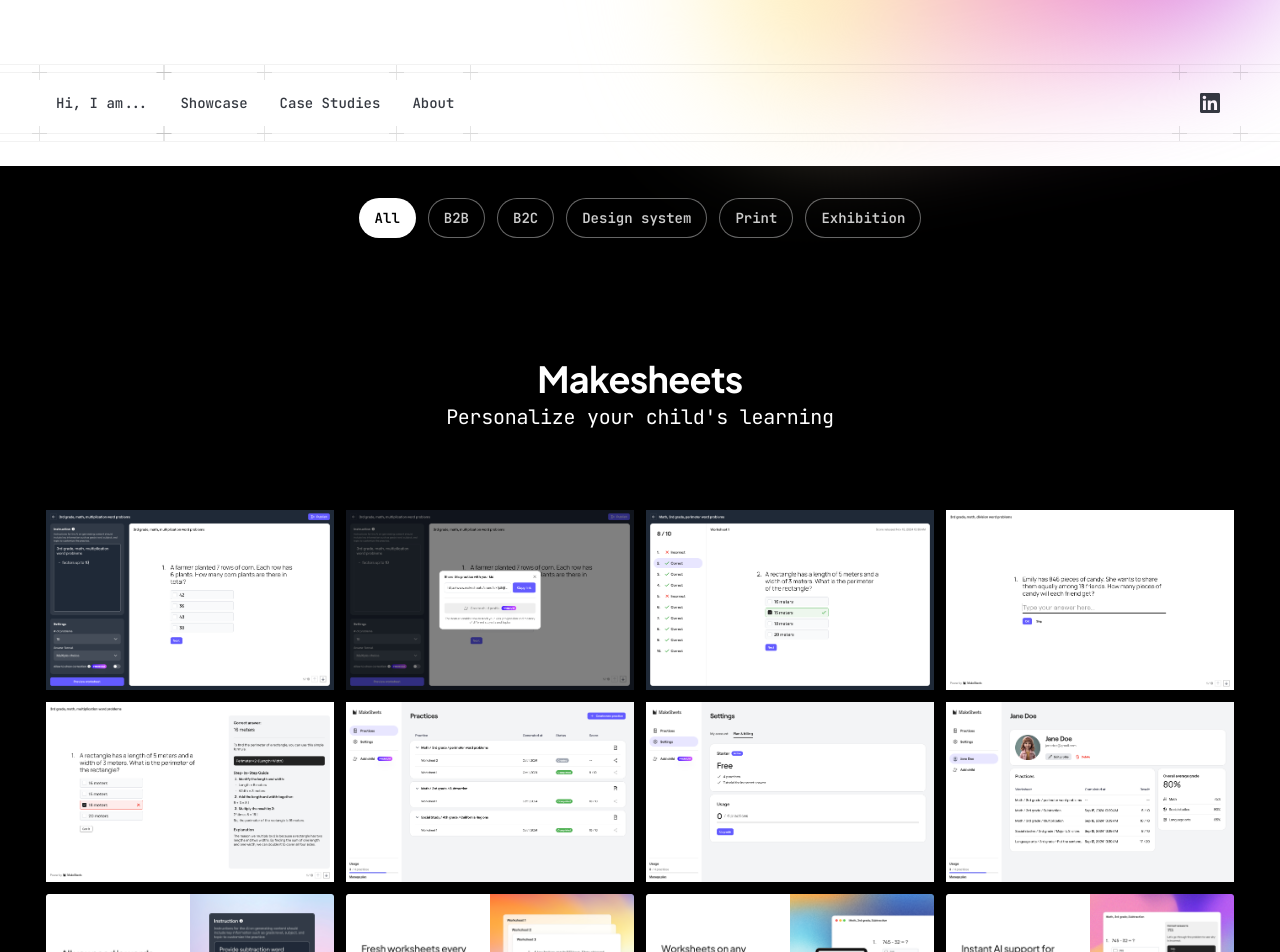
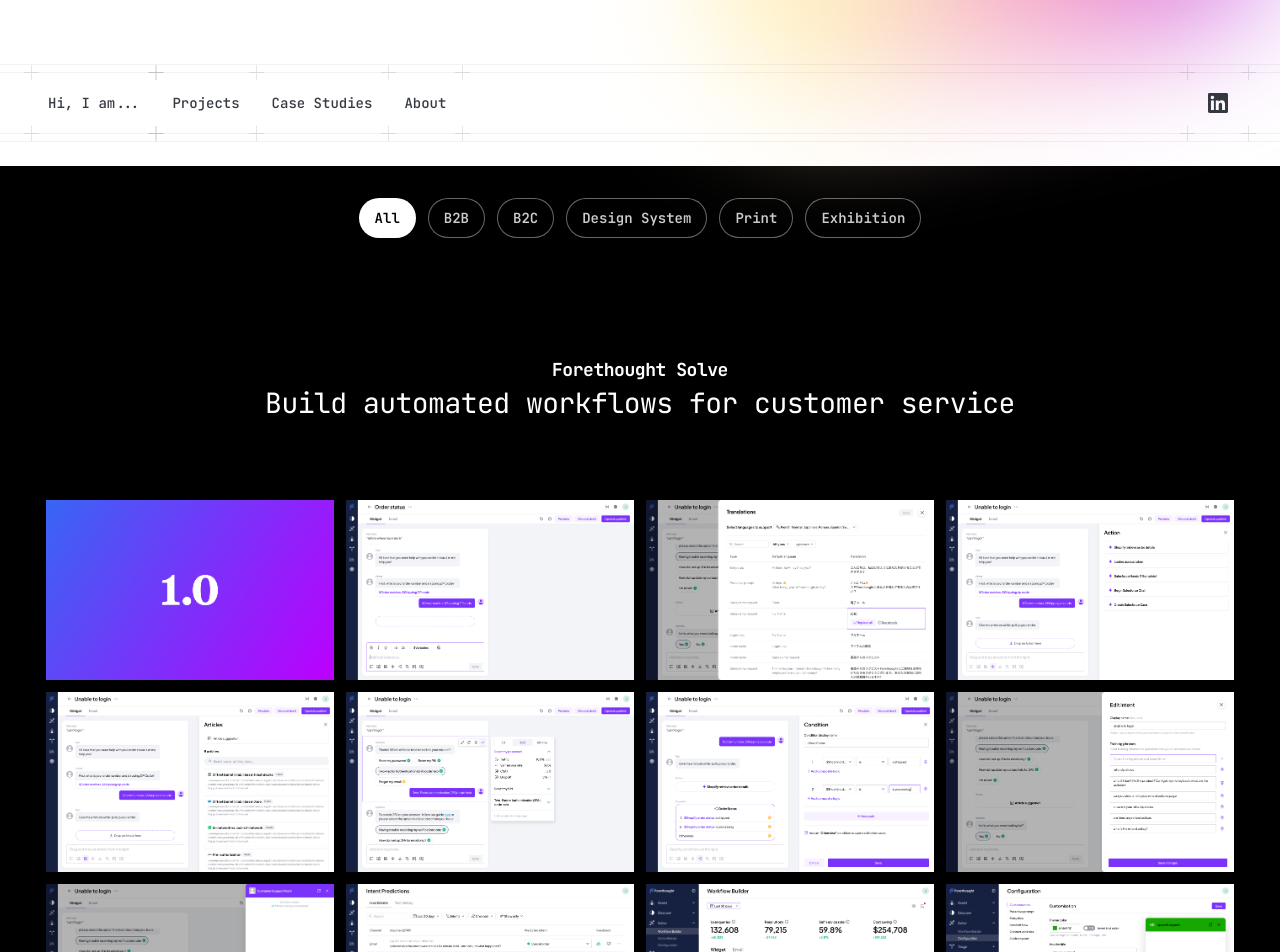
Before and after one commit to holmanworks/holmanworks, a Next.js app: page /portfolio in a window 1280 px wide. Shown: the top 952 px of the page. Built offline with nearby package versions, Linux system fonts and the light colour scheme; a web font is replaced by a local one.

Commit message:
Update project order

```diff
--- a/src/app/case/page.tsx
+++ b/src/app/case/page.tsx
@@ -15,8 +15,8 @@
       <Container className="bg-white sm:pb-6 pb-6">
         <Navbar />
 
-        <div className="mx-auto flex flex-col items-center max-w-[800px] gap-y-6 py-24">
-          <div className="sm:text-9xl text-7xl font-bold text-gray-800 flex items-center gap-x-4 hover:gap-x-6 transition-all duration-300 ease-in-out">
+        <div className="mx-auto flex flex-col py-10">
+          <div className="text-xl font-bold font-mono text-gray-800 flex gap-x-4 hover:gap-x-6 transition-all duration-300 ease-in-out">
             Case Studies
           </div>
 
--- a/src/app/layout.tsx
+++ b/src/app/layout.tsx
@@ -23,7 +23,7 @@
       <head>
         <link
           rel="stylesheet"
-          href="https://fonts.googleapis.com/css2?family=Crimson+Text:ital,wght@0,400;0,600;0,700;1,400;1,600;1,700&family=JetBrains+Mono:ital,wght@0,100..800;1,100..800&family=Ovo&family=Plus+Jakarta+Sans:ital,wght@0,200..800;1,200..800&display=swap"
+          href="https://fonts.googleapis.com/css2?family=Figtree:ital,wght@0,300..900;1,300..900&family=JetBrains+Mono:ital,wght@0,100..800;1,100..800&display=swap"
         />
       </head>
       <body className="text-gray-950 antialiased">{children}</body>
--- a/src/app/page.tsx
+++ b/src/app/page.tsx
@@ -40,7 +40,7 @@
 
           {/* <div className='w-1/4 h-[2px] bg-gray-950'></div> */}
 
-          <div className="text-base font-mono max-w-[620px] leading-5 font-normal text-gray-800 px-4 py-3 my-10">
+          <div className="text-base font-mono max-w-[620px] leading-5 font-normal text-gray-800 px-4 mt-10">
             Holman, I make products that look good, feel good, and do the job. From UX to front-end, concept to craft — I help startups and teams design smarter tools, stronger brands, and better ideas.
           </div>
 
@@ -71,9 +71,9 @@
         className="flex flex-col"
       >
 
-        <div className="text-3xl font-bold font-mono text-gray-800 flex items-center gap-x-2 hover:gap-x-4 transition-all duration-300 ease-in-out px-4">
-          Showcase
-          <ArrowRightIcon className="size-6" />
+        <div className="text-xl font-bold font-mono text-gray-800 flex items-center gap-x-2 hover:gap-x-4 transition-all duration-300 ease-in-out">
+          Projects
+          <ArrowRightIcon className="size-5" />
         </div>
 
         <div className=" grid gap-4 sm:mt-8 mt-4 lg:grid-cols-6 grid-cols-1 lg:grid-rows-2">
@@ -81,24 +81,24 @@
             title=""
             description=""
             graphic={
-              <div className="h-full bg-[url(/screenshots/types/ai.png)] bg-contain bg-no-repeat bg-center" />
+              <div className="h-full bg-[url(/screenshots/ft-solve/builder.png)] bg-contain bg-no-repeat bg-center" />
             }
             hoverGraphic={
-              <div className="h-full bg-[url(/screenshots/types/result.png)] bg-contain bg-no-repeat bg-center" />
+              <div className="h-full bg-[url(/screenshots/ft-solve/translation.png)] bg-contain bg-no-repeat bg-center" />
             }
-            className="lg:col-span-2 bg-sky-200/70"
+            className="lg:col-span-2 bg-indigo-200/70"
           />
 
           <BentoCard
             title=""
             description=""
             graphic={
-              <div className="h-full bg-[url(/screenshots/ft-solve/condition.png)] bg-contain bg-no-repeat bg-center" />
+              <div className="h-full bg-[url(/screenshots/ft-discover/thumbnail1.png)] bg-contain bg-no-repeat bg-center" />
             }
             hoverGraphic={
-              <div className="h-full bg-[url(/screenshots/ft-solve/translation.png)] bg-contain bg-no-repeat bg-center" />
+              <div className="h-full bg-[url(/screenshots/ft-discover/thumbnail2.png)] bg-contain bg-no-repeat bg-center" />
             }
-            className="lg:col-span-2 bg-indigo-200/70"
+            className="lg:col-span-2 bg-amber-200/60"
           />
 
           <BentoCard
@@ -117,18 +117,6 @@
             title=""
             description=""
             graphic={
-              <div className="h-full bg-[url(/screenshots/ft-discover/thumbnail1.png)] bg-contain bg-no-repeat bg-center" />
-            }
-            hoverGraphic={
-              <div className="h-full bg-[url(/screenshots/ft-discover/thumbnail2.png)] bg-contain bg-no-repeat bg-center" />
-            }
-            className="lg:col-span-2 bg-amber-200/60"
-          />
-
-          <BentoCard
-            title=""
-            description=""
-            graphic={
               <div className="h-full bg-[url(/screenshots/oursong/home.png)] bg-contain bg-no-repeat bg-center" />
             }
             hoverGraphic={
@@ -141,10 +129,22 @@
             title=""
             description=""
             graphic={
-              <div className="h-full bg-[url(/screenshots/penyo/trial.png)] bg-contain bg-no-repeat bg-center" />
+              <div className="h-full bg-[url(/screenshots/types/ai.png)] bg-contain bg-no-repeat bg-center" />
             }
             hoverGraphic={
-              <div className="h-full bg-[url(/screenshots/penyo/home.png)] bg-contain bg-no-repeat bg-center" />
+              <div className="h-full bg-[url(/screenshots/types/result.png)] bg-contain bg-no-repeat bg-center" />
+            }
+            className="lg:col-span-2 bg-sky-200/70"
+          />
+
+          <BentoCard
+            title=""
+            description=""
+            graphic={
+              <div className="h-full bg-[url(/screenshots/ft-assist/preview.png)] bg-contain bg-no-repeat bg-center" />
+            }
+            hoverGraphic={
+              <div className="h-full bg-[url(/screenshots/ft-assist/modal.png)] bg-contain bg-no-repeat bg-center" />
             }
             className="lg:col-span-2 bg-teal-200/70"
           />
@@ -165,11 +165,7 @@
 
       <main>
 
-        {/* <Container className="mt-10 opacity-90">
-          <LogoCloud />
-        </Container> */}
-
-        <div className="bg-gradient-to-b from-white from-50% to-gray-100 py-10">
+        <div className="bg-gradient-to-b from-white from-50% to-gray-100 sm:py-20 py-16">
           <BentoSection />
         </div>
 
@@ -177,6 +173,10 @@
 
       <CaseStudies />
 
+      {/* <Container className="my-10 opacity-40">
+        <LogoCloud />
+      </Container> */}
+
       <Footer />
 
     </div>
--- a/src/app/portfolio/page.tsx
+++ b/src/app/portfolio/page.tsx
@@ -8,69 +8,9 @@
 import Masonry from "react-masonry-css";
 import { useState, useEffect } from "react";
 
-const categories = ["All", "B2B", "B2C", "Design system", "Print", "Exhibition"];
+const categories = ["All", "B2B", "B2C", "Design System", "Print", "Exhibition"];
 
 const boardData = [
-  {
-    images: [
-      "/screenshots/makesheets/preview.png",
-      "/screenshots/makesheets/share.png",
-      "/screenshots/makesheets/score.png",
-      "/screenshots/makesheets/answer.png",
-      "/screenshots/makesheets/practice.png",
-      "/screenshots/makesheets/home.png",
-      "/screenshots/makesheets/settings.png",
-      "/screenshots/makesheets/summary.png",
-      "/screenshots/makesheets/1.png",
-      "/screenshots/makesheets/2.png",
-      "/screenshots/makesheets/3.png",
-      "/screenshots/makesheets/4.png",
-      "/screenshots/makesheets/5.png",
-    ],
-    name: "Makesheets",
-    description: "Personalize your child's learning",
-    category: "B2B",
-    column: 4,
-  },
-  {
-    images: [
-      "/screenshots/types/ai.png",
-      "/screenshots/types/typing.png",
-      "/screenshots/types/searching.png",
-      "/screenshots/types/result.png",
-      "/screenshots/types/details.png",
-      "/screenshots/types/listening.png",
-    ],
-    name: "TypeS",
-    description: "AI-powered automotive bulb finder",
-    category: "B2C",
-    column: 7,
-  },
-  {
-    images: [
-      "/screenshots/oursong/home.png",
-      "/screenshots/oursong/community.png",
-      "/screenshots/oursong/chatroom.png",
-      "/screenshots/oursong/wallet.png",
-      "/screenshots/oursong/gift.png",
-      "/screenshots/oursong/cardfront.png",
-      "/screenshots/oursong/cardback.png",
-      "/screenshots/oursong/market.png",
-      "/screenshots/oursong/tasks.png",
-      "/screenshots/oursong/voucherinfo.png",
-      "/screenshots/oursong/voucher.png",
-      "/screenshots/oursong/create1.png",
-      "/screenshots/oursong/create2.png",
-      "/screenshots/oursong/create3.png",
-      "/screenshots/oursong/create4.png",
-      "/screenshots/oursong/create5.png",
-      "/screenshots/oursong/complete.png",
-    ],
-    name: "OurSong",
-    description: "Blockchain-based social NFT platform",
-    category: "B2C",
-    column: 7,
-  },
   {
     images: [
       "/screenshots/ft-solve/1.png",
@@ -176,6 +116,66 @@
   },
   {
     images: [
+      "/screenshots/oursong/home.png",
+      "/screenshots/oursong/community.png",
+      "/screenshots/oursong/chatroom.png",
+      "/screenshots/oursong/wallet.png",
+      "/screenshots/oursong/gift.png",
+      "/screenshots/oursong/cardfront.png",
+      "/screenshots/oursong/cardback.png",
+      "/screenshots/oursong/market.png",
+      "/screenshots/oursong/tasks.png",
+      "/screenshots/oursong/voucherinfo.png",
+      "/screenshots/oursong/voucher.png",
+      "/screenshots/oursong/create1.png",
+      "/screenshots/oursong/create2.png",
+      "/screenshots/oursong/create3.png",
+      "/screenshots/oursong/create4.png",
+      "/screenshots/oursong/create5.png",
+      "/screenshots/oursong/complete.png",
+    ],
+    name: "OurSong",
+    description: "Blockchain-based social NFT platform",
+    category: "B2C",
+    column: 7,
+  },
+  {
+    images: [
+      "/screenshots/makesheets/preview.png",
+      "/screenshots/makesheets/share.png",
+      "/screenshots/makesheets/score.png",
+      "/screenshots/makesheets/answer.png",
+      "/screenshots/makesheets/practice.png",
+      "/screenshots/makesheets/home.png",
+      "/screenshots/makesheets/settings.png",
+      "/screenshots/makesheets/summary.png",
+      "/screenshots/makesheets/1.png",
+      "/screenshots/makesheets/2.png",
+      "/screenshots/makesheets/3.png",
+      "/screenshots/makesheets/4.png",
+      "/screenshots/makesheets/5.png",
+    ],
+    name: "Makesheets",
+    description: "Personalize your child's learning",
+    category: "B2B",
+    column: 4,
+  },
+  {
+    images: [
+      "/screenshots/types/ai.png",
+      "/screenshots/types/typing.png",
+      "/screenshots/types/searching.png",
+      "/screenshots/types/result.png",
+      "/screenshots/types/details.png",
+      "/screenshots/types/listening.png",
+    ],
+    name: "TypeS",
+    description: "AI-powered automotive bulb finder",
+    category: "B2C",
+    column: 7,
+  },
+  {
+    images: [
       "/screenshots/penyo/signin.png",
       "/screenshots/penyo/gender.png",
       "/screenshots/penyo/name.png",
@@ -239,11 +239,11 @@
   return (
     <div className="relative">
       <div className="flex flex-col items-center sm:pb-24 pb-12">
-        <div className="md:py-20 py-10 max-w-[700px] gap-y-1 flex flex-col">
-          <p className="font-sans text-center lg:text-6xl md:text-5xl text-3xl font-bold sm:tracking-tighter text-white">
+        <div className="md:py-20 py-10 gap-y-1 flex flex-col">
+          <p className="font-mono text-center md:text-xl text-base font-bold text-white sm:tracking-tight">
             {name}
           </p>
-          <p className="font-mono text-center md:text-2xl sm:text-lg text-base font-regular sm:tracking-tighter text-white">
+          <p className="font-mono text-center md:text-4xl sm:text-2xl text-xl font-normal sm:tracking-tighter text-white">
             {description}
           </p>
         </div>
--- a/src/components/bento-card.tsx
+++ b/src/components/bento-card.tsx
@@ -23,7 +23,7 @@
       data-dark={dark ? 'true' : undefined}
       className={clsx(
         className,
-        'group relative flex flex-col overflow-hidden rounded-[8px] ring-1 ring-inset ring-black/0',
+        'group relative flex flex-col overflow-hidden rounded-[0px] ring-1 ring-inset ring-black/0',
       )}
     >
       {/* Graphic container */}
--- a/src/components/container.tsx
+++ b/src/components/container.tsx
@@ -8,7 +8,7 @@
   children: React.ReactNode
 }) {
   return (
-    <div className={clsx(className, 'sm:px-10 px-6 ')}>
+    <div className={clsx(className, 'sm:px-8 px-6 ')}>
       <div className="mx-auto sm:max-w-[1280px] max-w-[720px]">{children}</div>
     </div>
   )
--- a/src/components/navbar.tsx
+++ b/src/components/navbar.tsx
@@ -13,7 +13,7 @@
 
 
 const links = [
-  { href: '/portfolio', label: 'Showcase' },
+  { href: '/portfolio', label: 'Projects' },
   { href: '/case', label: 'Case Studies' },
   { href: '/about', label: 'About' },
 ]
--- a/tailwind.config.js
+++ b/tailwind.config.js
@@ -10,7 +10,7 @@
         xl: '1440px',
       },
       fontFamily: {
-        sans: ['Plus Jakarta Sans', 'system-ui', 'sans-serif'],
+        sans: ['Figtree', 'system-ui', 'sans-serif'],
         serif: ['Crimson Text', 'system-ui', 'sans-serif'],
         mono: ['JetBrains Mono', 'system-ui', 'sans-serif'],
       },
```
Also changed, not shown: src/components/casestudies.tsx (+15 -15 lines).
